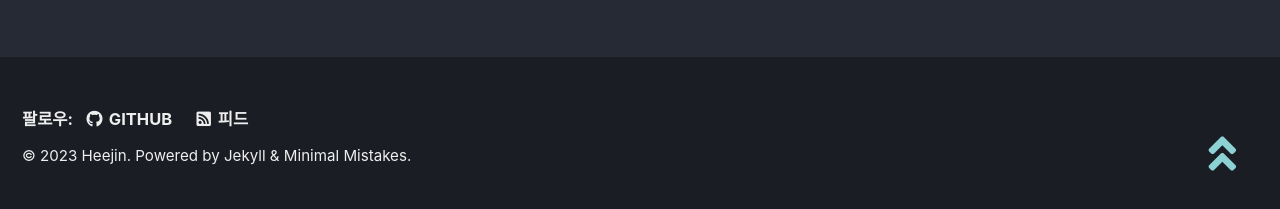
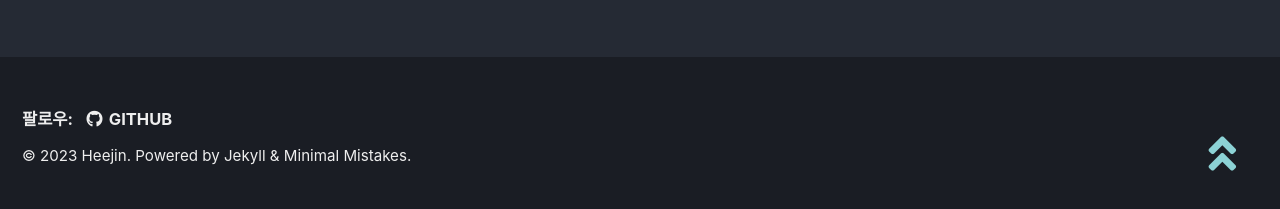
Before and after one commit to heejinn/heejinn.github.io, a Jekyll site: the page built from index.html, in a window 1280 px wide and 973 px high. Shown: the part 761-970 px from the top of the window. Built offline with Jekyll 4.4.1, drawn with Linux system fonts in a browser that asks for light colours; cached includes are drawn as plain includes; some web fonts are replaced; the list of posts is cut into pages by our own code.

Commit message:
_config.yml 수정

```diff
--- a/_config.yml
+++ b/_config.yml
@@ -58,7 +58,7 @@ reCaptcha:
   secret                 :
 atom_feed:
   path                   : # blank (default) uses feed.xml
-  hide                   : # true, false (default)
+  hide                   : true # true, false (default)
 search                   : true # true, false (default)
 search_full_content      : # true, false (default)
 search_provider          : lunr # lunr (default), algolia, google
```
